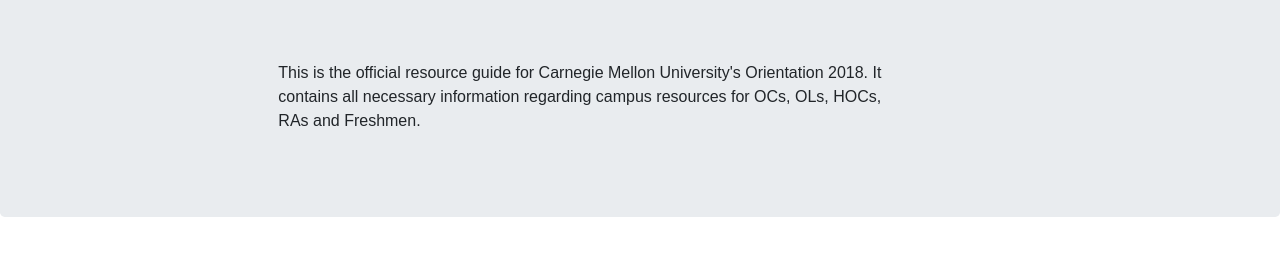
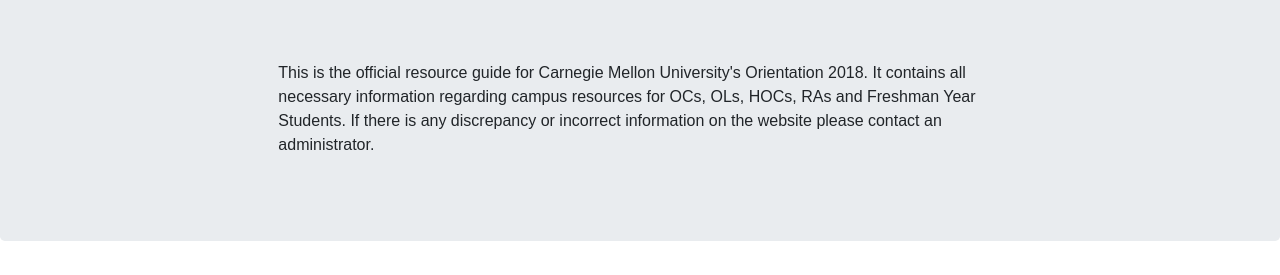
Before and after one commit to bharathprabhu01/Web-Design-Project, a plain HTML site: page index.html in a window 1280 px wide. Shown: the part 449-724 px from the top of the page. Drawn offline with nearby package versions, Linux system fonts and the light colour scheme.

Commit message:
added more text below orientation logo

```diff
--- a/index.html
+++ b/index.html
@@ -70,8 +70,8 @@
         <br>
         <br>
         <div class = "row">
-          <div class= "offset-md-2 col-md-7">
-            This is the official resource guide for Carnegie Mellon University's Orientation 2018. It contains all necessary information regarding campus resources for OCs, OLs, HOCs, RAs and Freshmen.
+          <div class= "offset-md-2 col-md-8">
+            This is the official resource guide for Carnegie Mellon University's Orientation 2018. It contains all necessary information regarding campus resources for OCs, OLs, HOCs, RAs and Freshman Year Students. If there is any discrepancy or incorrect information on the website please contact an administrator.
           </div>
         </div>
       </div>
```
